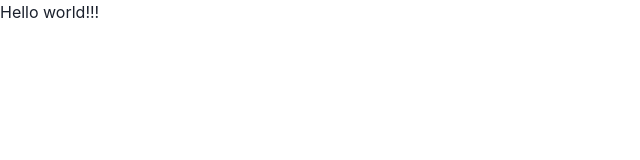
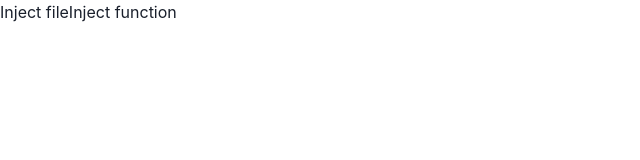
Before and after one commit to crypto-terminal/crypto-quicktake, a JavaScript app: page / in a window 1280 px wide. Shown: the top 160 px of the page, without its empty margins (0-640 px from the left). Built offline with nearby package versions, Linux system fonts and the light colour scheme.

Commit message:
the first functional chrome extension built with reactjs

```diff
--- a/package.json
+++ b/package.json
@@ -6,8 +6,7 @@
   "scripts": {
     "start": "parcel",
     "build": "rm -rf dist/ && parcel build",
-    "postbuild": "sh ./postbuild.sh",
-    "dist": "serve ./dist"
+    "postbuild": "sh postbuild.sh"
   },
   "dependencies": {
     "@chakra-ui/react": "^2.1.0",
--- /dev/null
+++ b/public/content-script.js
@@ -0,0 +1 @@
+alert("File test alert");
--- a/src/App.js
+++ b/src/App.js
@@ -1,3 +1,43 @@
+/*global chrome*/
+
+async function getCurrentTab() {
+  let queryOptions = { active: true, currentWindow: true };
+  let [tab] = await chrome.tabs.query(queryOptions);
+  return tab;
+}
+
+function showAlert(givenName) {
+  alert(`Hello, ${givenName}`);
+}
+
 export function App() {
-  return <h1>Hello world!!!</h1>;
+  const handleInjectFileClick = async () => {
+    let tab = await getCurrentTab();
+
+    chrome.scripting.executeScript({
+      target: { tabId: tab.id },
+      files: ["content-script.js"],
+    });
+  };
+
+  const handleInjectFunctionClick = async () => {
+    let tab = await getCurrentTab();
+
+    let name = "World";
+    chrome.scripting.executeScript({
+      target: { tabId: tab.id },
+      func: showAlert,
+      args: [name],
+    });
+  };
+  return (
+    <div>
+      <button id="inject-file" onClick={handleInjectFileClick}>
+        Inject file
+      </button>
+      <button id="inject-function" onClick={handleInjectFunctionClick}>
+        Inject function
+      </button>
+    </div>
+  );
 }
--- a/src/index.html
+++ b/src/index.html
@@ -15,5 +15,6 @@
   <body>
     <div id="app"></div>
     <script type="module" src="index.js"></script>
+
   </body>
 </html>
--- a/src/index.js
+++ b/src/index.js
@@ -1,8 +1,9 @@
-import { createRoot } from 'react-dom/client';
+/*global chrome*/
+import { createRoot } from "react-dom/client";
 import { App } from "./App";
 import { ChakraProvider } from "@chakra-ui/react";
 
-const container = document.getElementById('app');
+const container = document.getElementById("app");
 const root = createRoot(container);
 root.render(
   <ChakraProvider>
```
Also changed, not shown: public/manifest.json.
